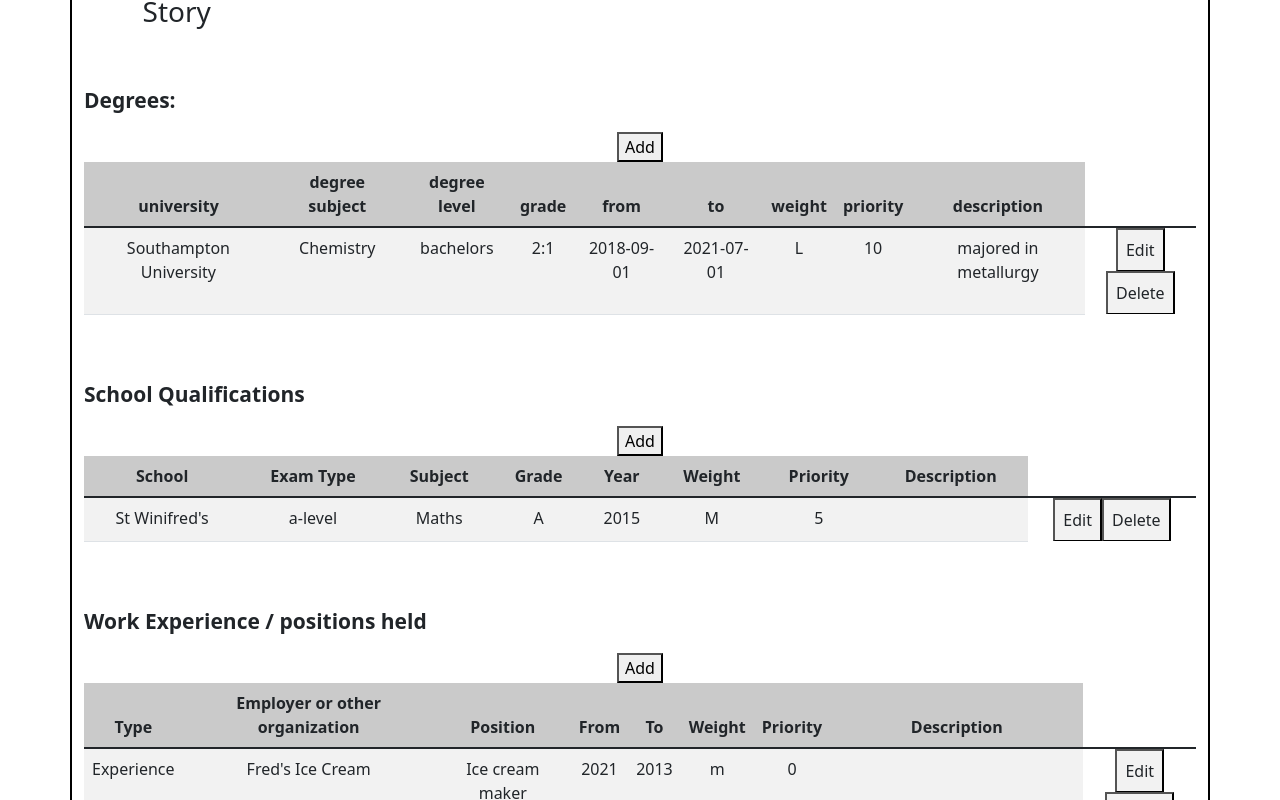
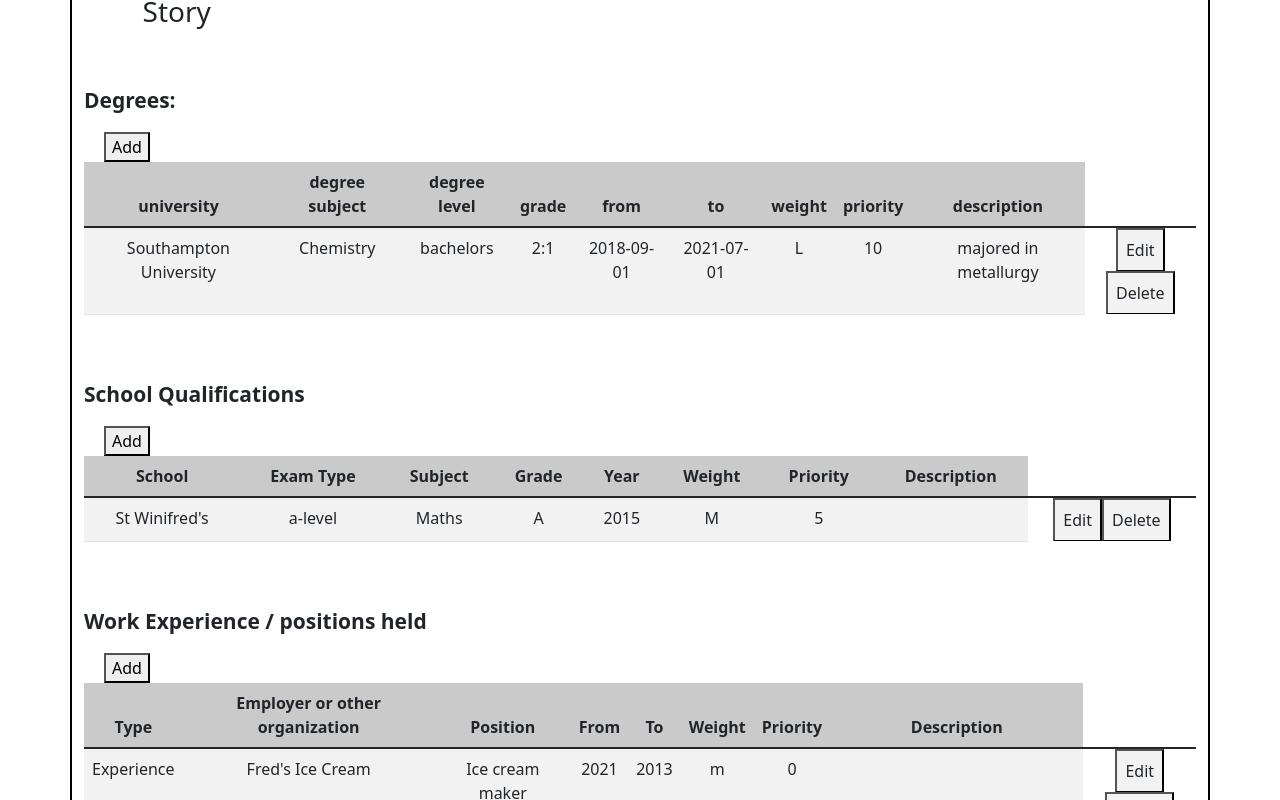
Before and after one commit to dfGroup2/team-engineering-frontend, a React (Create React App) app: page /edit in a window 1280 px wide. Shown: the part 780-1580 px from the top of the page. Built offline with nearby package versions, Linux system fonts and the light colour scheme.

Commit message:
changing buttons/CSS

```diff
--- a/src/css/EditPersonalStory.css
+++ b/src/css/EditPersonalStory.css
@@ -2,15 +2,19 @@ p {
   font-weight: bold;
 }
 
-.profile-padding{
+.profile-padding {
   margin-top: 10px;
 }
 
-.table-heading{
+.table-heading {
   background-color: rgb(202, 202, 202);
 }
 
-.table-title{
+.table-title {
   text-align: left;
   font-size: 21px;
 }
+.add-button {
+  float: left;
+  margin-left: 20px;
+}
```
